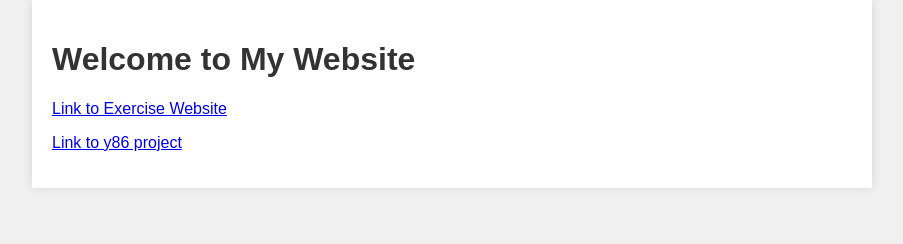
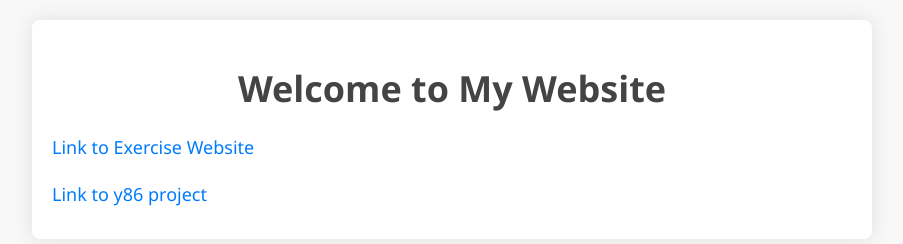
Before and after one commit to nickStAmour2/Portfolio, a plain HTML site: page index.html in a window 1280 px wide. Shown: the whole page, without its empty margins (188-1091 px from the left). Drawn offline with Linux system fonts and the light colour scheme.

Commit message:
Update index.html

```diff
--- a/index.html
+++ b/index.html
@@ -6,31 +6,50 @@
     <title>My Website</title>
     <style>
         body {
-            font-family: Arial, sans-serif;
+            font-family: 'Segoe UI', Tahoma, Geneva, Verdana, sans-serif;
             margin: 0;
             padding: 0;
-            background-color: #f0f0f0;
+            background-color: #f8f8f8;
+            color: #333;
         }
         .container {
             max-width: 800px;
-            margin: 0 auto;
+            margin: 20px auto;
             padding: 20px;
-            background-color: #ffffff;
-            box-shadow: 0 0 10px rgba(0, 0, 0, 0.1);
+            background-color: #fff;
+            border-radius: 8px;
+            box-shadow: 0 0 20px rgba(0, 0, 0, 0.1);
         }
         h1 {
-            color: #333333;
+            color: #444;
+            font-size: 36px;
+            margin-bottom: 20px;
+            text-align: center;
         }
         p {
-            color: #666666;
+            color: #666;
+            font-size: 18px;
+            line-height: 1.6;
+        }
+        a {
+            color: #007bff;
+            text-decoration: none;
+            transition: color 0.3s ease;
+        }
+        a:hover {
+            color: #0056b3;
+        }
+        .link {
+            display: block;
+            margin-bottom: 10px;
         }
     </style>
 </head>
 <body>
     <div class="container">
         <h1>Welcome to My Website</h1>
-        <p><a href="projectv1">Link to Exercise Website</a></p>
-        <p><a href="p4-interp">Link to y86 project</a></p>
+        <p class="link"><a href="projectv1">Link to Exercise Website</a></p>
+        <p class="link"><a href="p4-interp">Link to y86 project</a></p>
     </div>
 </body>
 </html>
```
